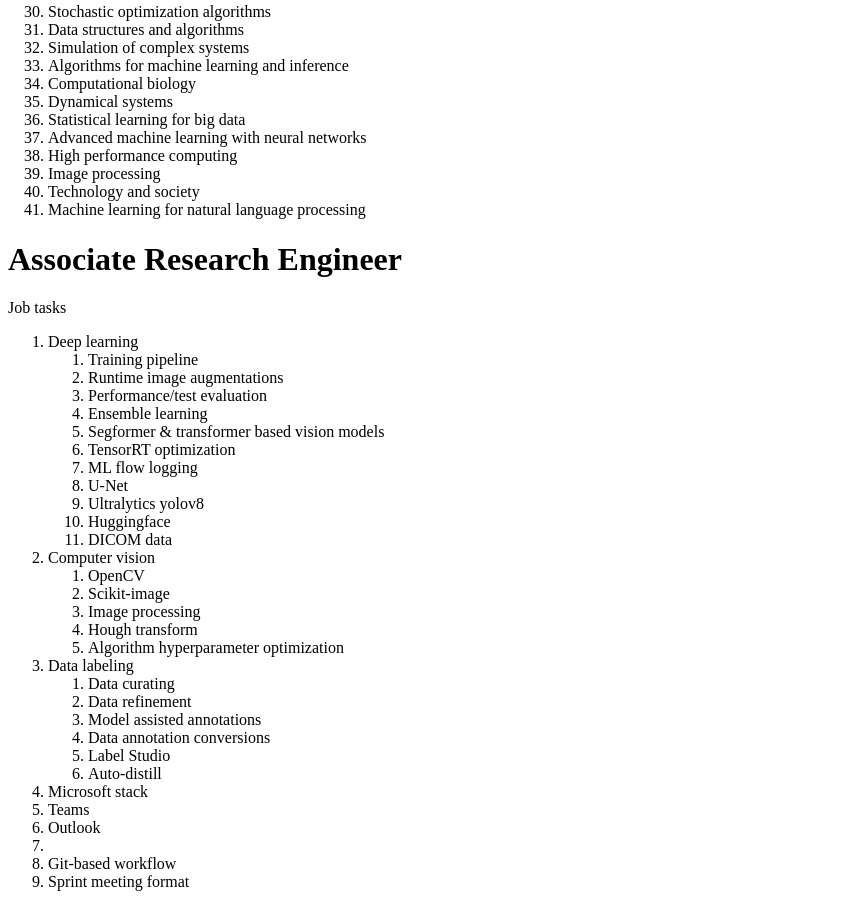
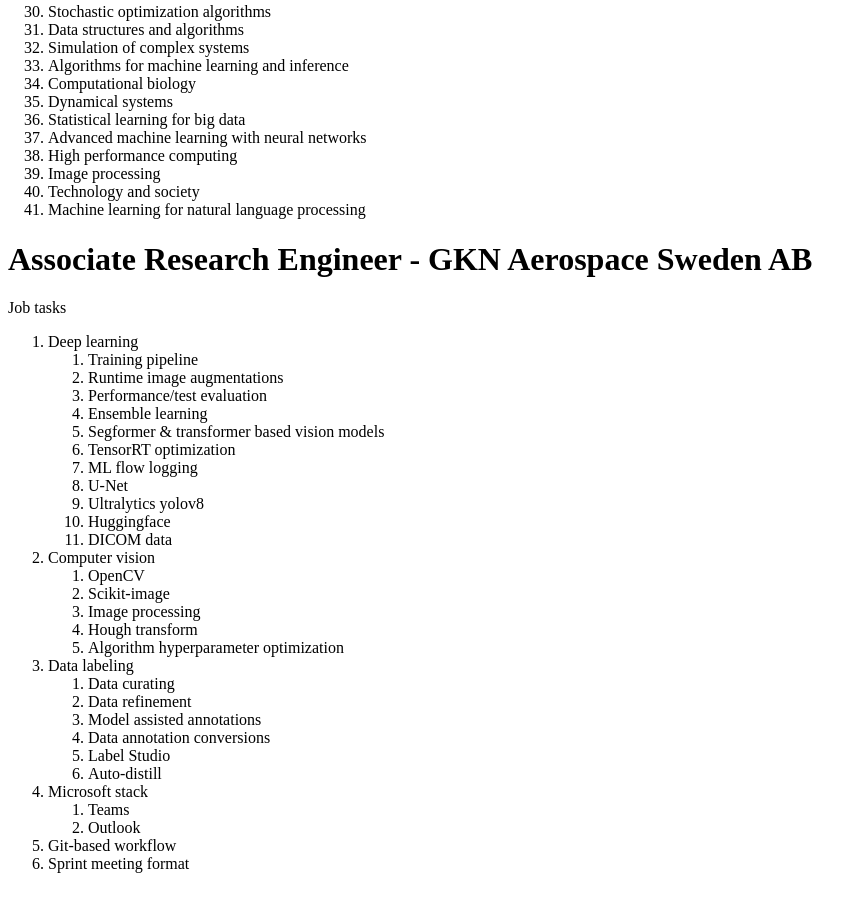
Before and after one commit to Darakhsh1999/darakhsh1999.github.io, a plain HTML site: page index.html in a window 1280 px wide. Shown: the part 1640-2547 px from the top of the page, without its empty margins (0-867 px from the left). Drawn offline with Linux system fonts and the light colour scheme.

Commit message:
final touches

```diff
--- a/index.html
+++ b/index.html
@@ -59,7 +59,7 @@
         <li>Technology and society</li>
         <li>Machine learning for natural language processing</li>
     </ol>
-    <h1>Associate Research Engineer</h1>
+    <h1>Associate Research Engineer - GKN Aerospace Sweden AB</h1>
     <a id="job1"></a>
     Job tasks
     <ol>
@@ -95,11 +95,10 @@
             <li>Auto-distill</li>
         </ol>
         <li>Microsoft stack</li>
-        <l>
+        <ol>
             <li>Teams</li>
             <li>Outlook</li>
-            <li></li>
-        </l>
+        </ol>
         <li>Git-based workflow</li>
         <li>Sprint meeting format</li>
     </ol>
```
